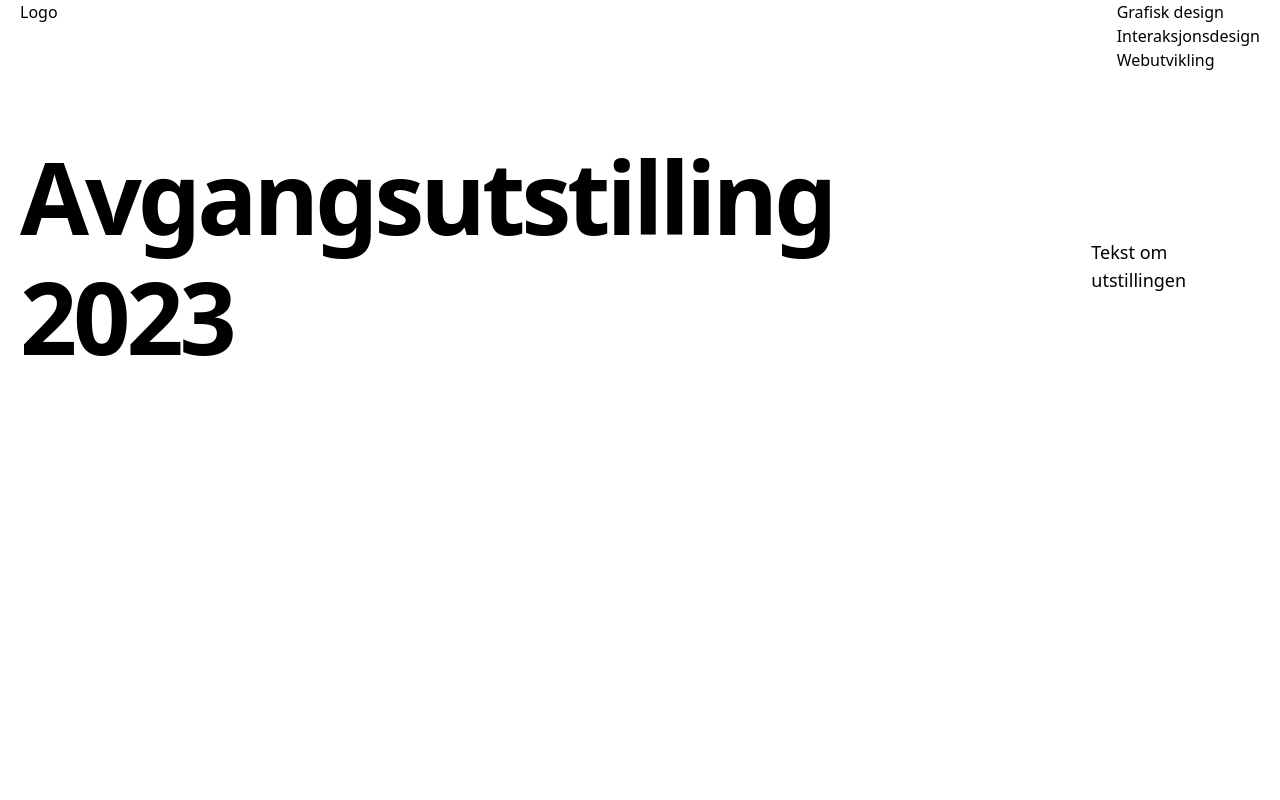
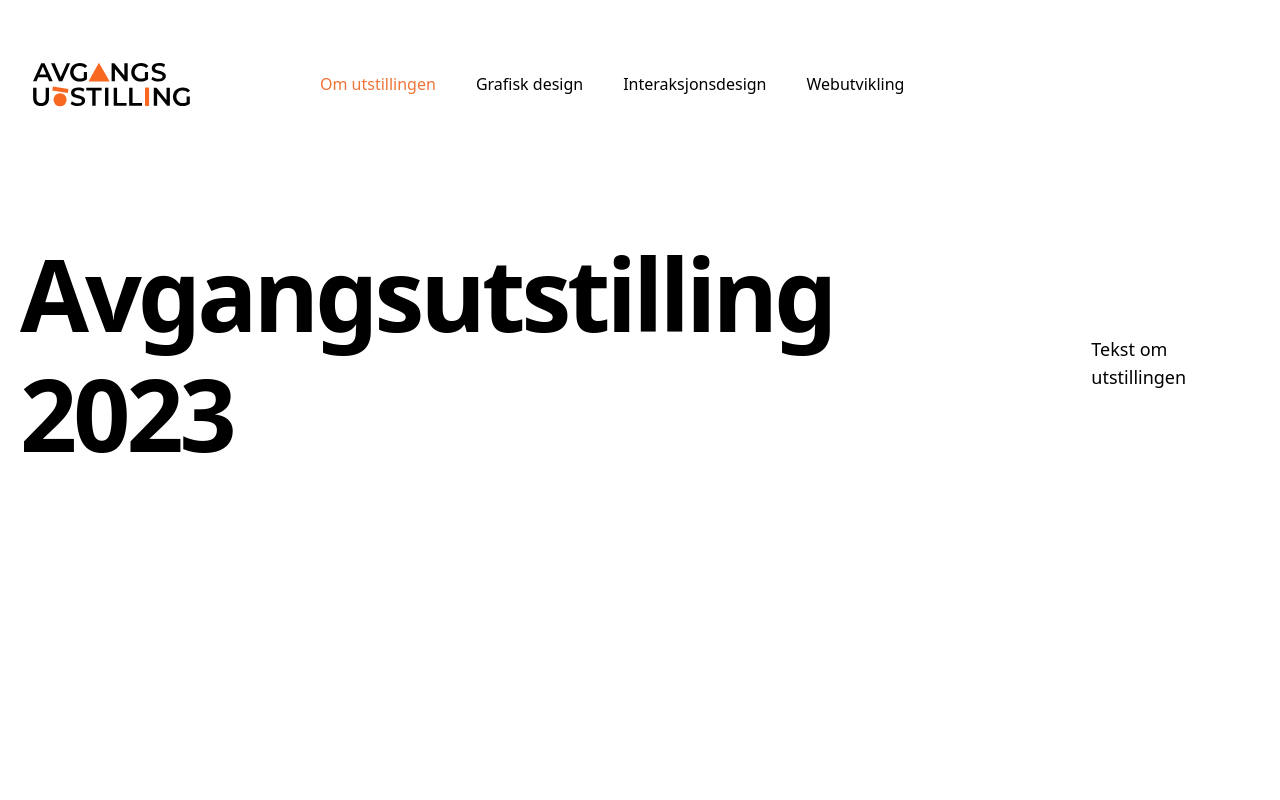
Before and after one commit to ntnu-design/ntnu-avgangsutstilling-2023, a Next.js app: page / in a window 1280 px wide. Shown: the top 800 px of the page. Built offline with nearby package versions, Linux system fonts and the light colour scheme.

Commit message:
styled navbar: added logo, colors and item space

```diff
--- a/components/navigation/navbar.tsx
+++ b/components/navigation/navbar.tsx
@@ -1,24 +1,32 @@
-import Link from 'next/link';
+import Link from "next/link";
+import Image from "next/image";
 
 export default function Navbar() {
   return (
-        <nav className="flex flex-row justify-between">
-            <p><Link href="/">Logo</Link></p>
-            <ul>
+    <nav className="flex md:flex-row md:justify-start justify-center">
+      <p>
+        <Link href="/">
+          <Image
+            className="md:ml-[-20%]"
+            src="/logo.svg"
+            alt="Avgangsutstilling 2023 logo"
+            width={300}
+            height={300}
+          />
+        </Link>
+      </p>
+      <ul className="flex items-center space-x-10 content-left">
         <li>
-                    <Link href="/bmed">
-                        Grafisk design
-                    </Link>
+          <Link className="text-orange" href="/">Om utstillingen</Link>
         </li>
         <li>
-                    <Link href="/bixd">
-                        Interaksjonsdesign
-                    </Link>
+          <Link href="/bmed">Grafisk design</Link>
         </li>
         <li>
-                    <Link href="/bwu">
-                        Webutvikling
-                    </Link>
+          <Link href="/bixd">Interaksjonsdesign</Link>
+        </li>
+        <li>
+          <Link href="/bwu">Webutvikling</Link>
         </li>
       </ul>
     </nav>
--- a/tailwind.config.js
+++ b/tailwind.config.js
@@ -7,8 +7,10 @@ module.exports = {
         'accent-1': '#FAFAFA',
         'accent-2': '#EAEAEA',
         'accent-7': '#333',
+        'orange': '#EE7439',
         success: '#0070f3',
         cyan: '#79FFE1',
+
       },
       spacing: {
         28: '7rem',
```
Also changed, not shown: public/logo.png (added), public/logo.svg (added). Lines whose indentation alone changed are shown as unchanged.
